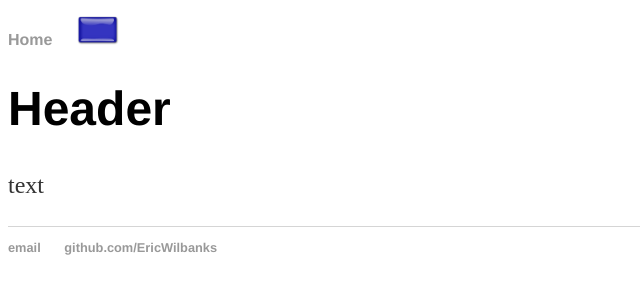
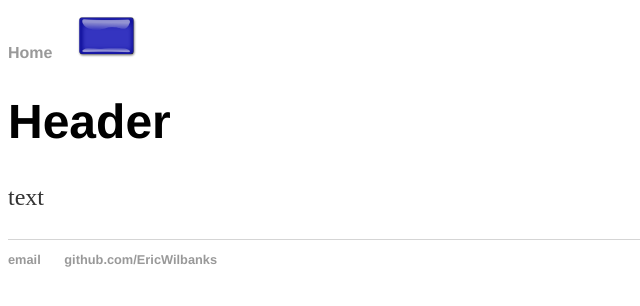
Before and after one commit to EricWilbanks/EricWilbanks.github.io, a Jekyll site: the page built from index.html, in a window 1280 px wide. Shown: the top 306 px of the page, without its empty margins (0-640 px from the left). Built offline with Jekyll 4.4.1, drawn with Linux system fonts in a browser that asks for light colours.

Commit message:
Update default.html

```diff
--- a/_layouts/default.html
+++ b/_layouts/default.html
@@ -9,7 +9,7 @@
 			<nav>
 	    		<ul class="slide">
 	        		<li><a href="/">Home</a></li>
-	        		<li><img class="top" src=images/button.png alt="" width="42"/></li>
+	        		<li><img class="top" src=images/button.png alt="" width="60"/></li>
 	        	</ul>
 	        	</nav>
 
```
